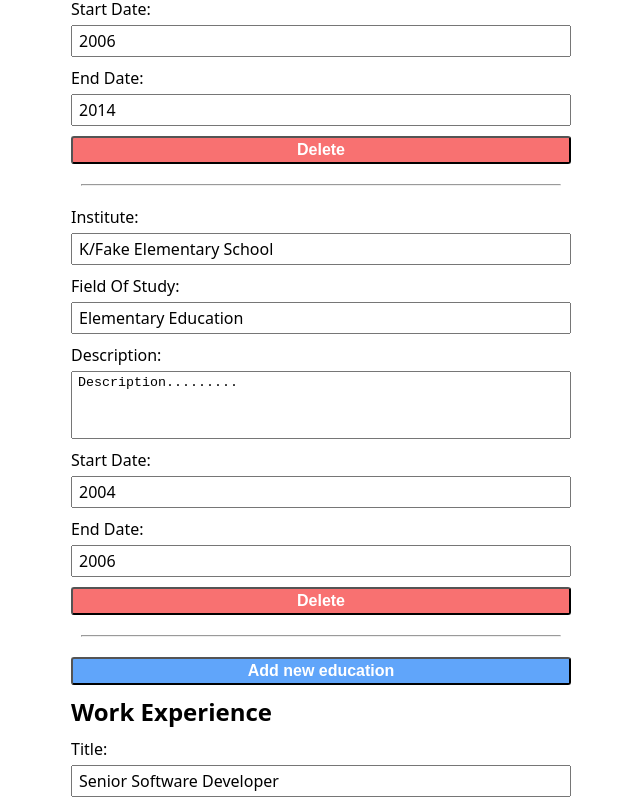
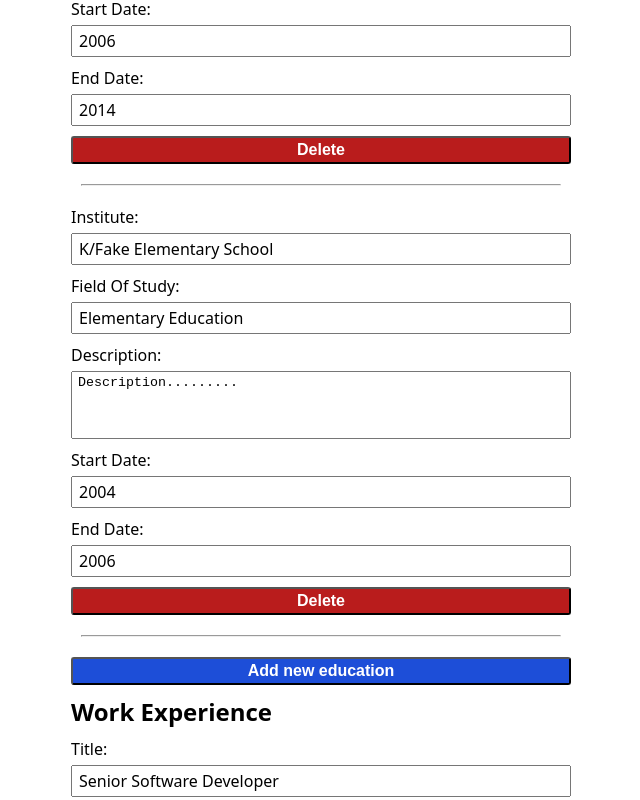
Before and after one commit to VMadhuranga/cv-application, a React (Vite) app: page / in a window 1280 px wide. Shown: the part 1200-2000 px from the top of the page, without its empty margins (319-959 px from the left). Built offline with nearby package versions, Linux system fonts and the light colour scheme.

Commit message:
Add styling for edit class and update button colors

```diff
--- a/src/components/button.css
+++ b/src/components/button.css
@@ -1,6 +1,7 @@
 .delete,
 .add-new,
-.submit {
+.submit,
+.edit {
   font-weight: bold;
   font-size: inherit;
   color: #fff;
@@ -9,14 +10,15 @@
 }
 
 .delete {
-  background-color: #f87171;
+  background-color: #b91c1c;
 }
 
 .add-new {
-  background-color: #60a5fa;
+  background-color: #1d4ed8;
 }
 
-.submit {
+.submit,
+.edit {
   width: 100%;
-  background-color: #10b981;
+  background-color: #047857;
 }
```
